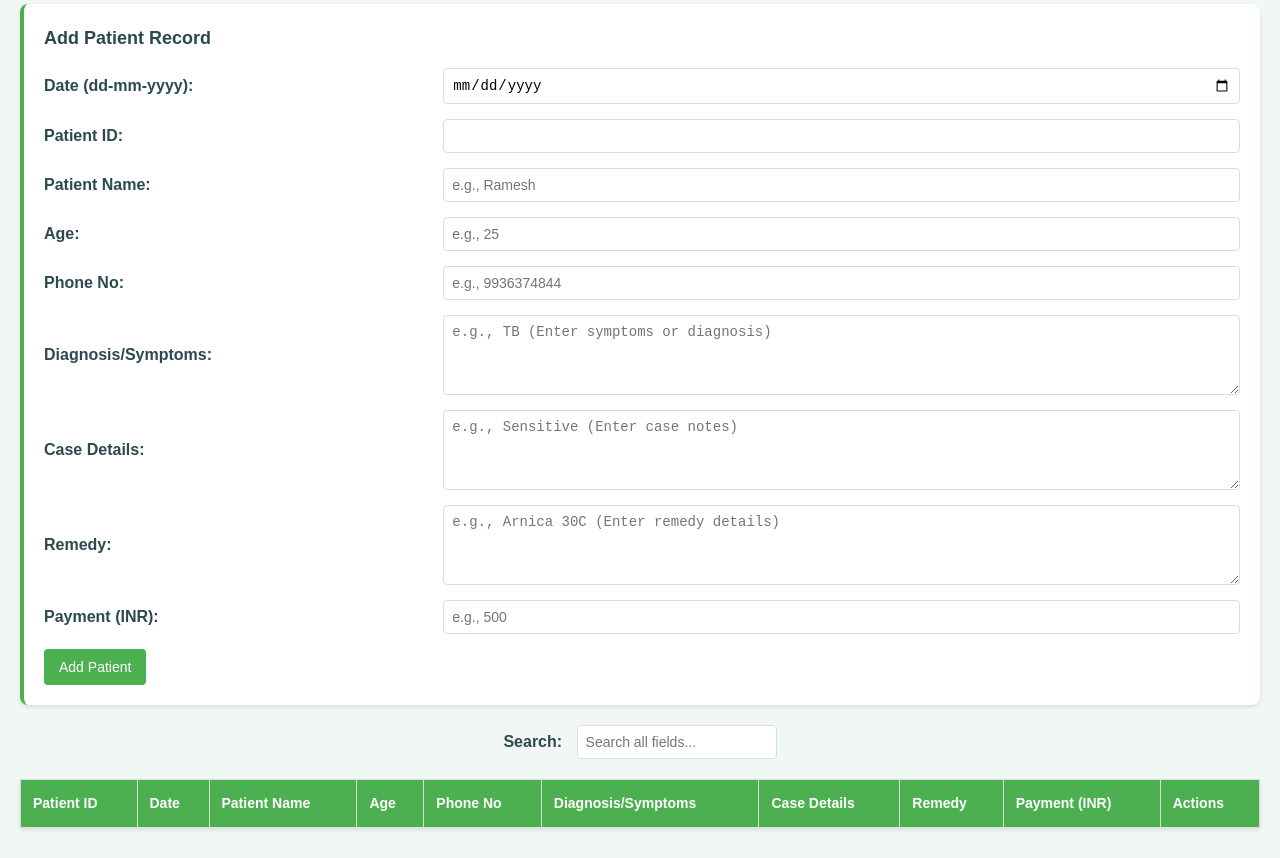
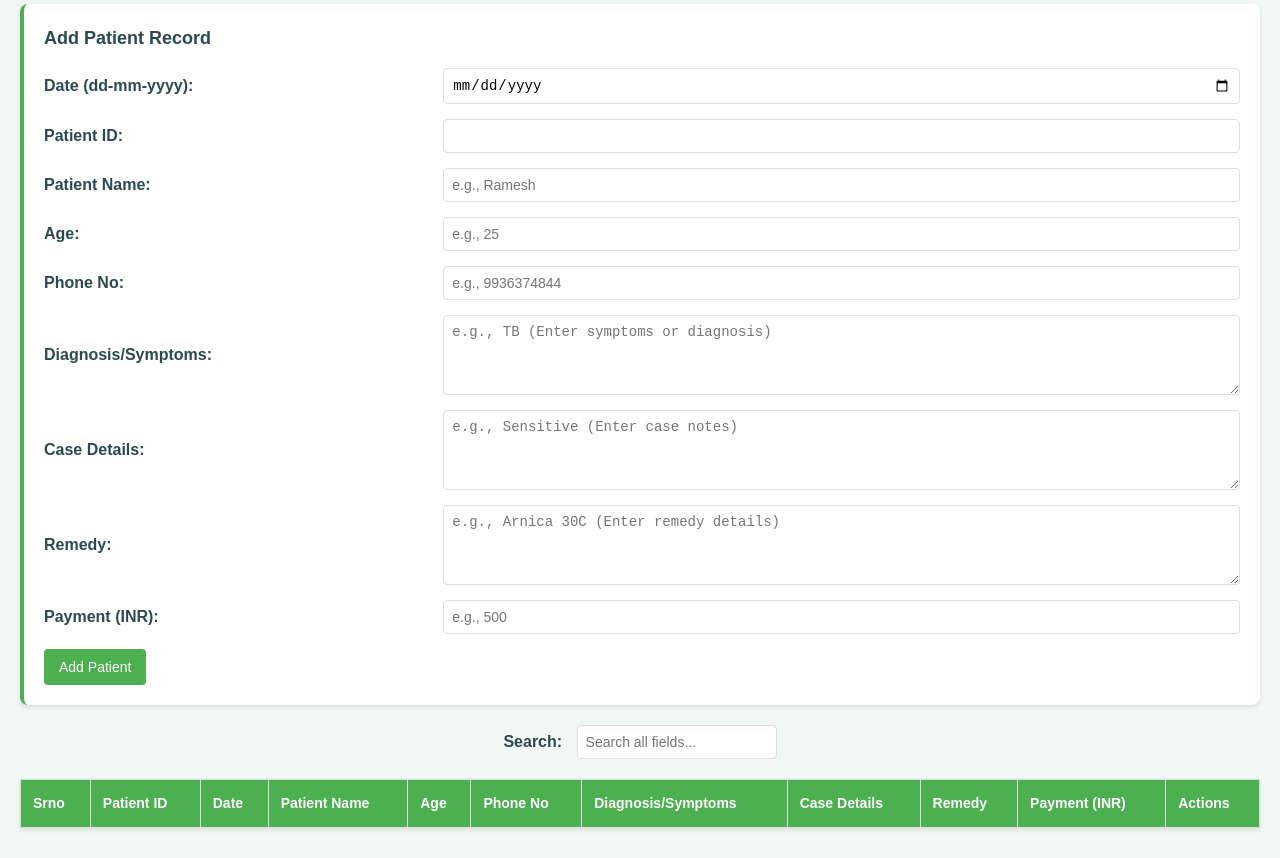
Before and after one commit to anish610/clinic-crud, a plain HTML site: page index.html in a window 1280 px wide. Shown: the part 74-932 px from the top of the page. Drawn offline with Linux system fonts and the light colour scheme.

Commit message:
updated placeholder

```diff
--- a/index.html
+++ b/index.html
@@ -65,7 +65,7 @@
   <table id="clientTable">
     <thead>
       <tr>
-        <!-- <th>Srno</th>-->
+        <th>Srno</th>
         <th>Patient ID</th>
         <th>Date</th>
         <th>Patient Name</th>
```
